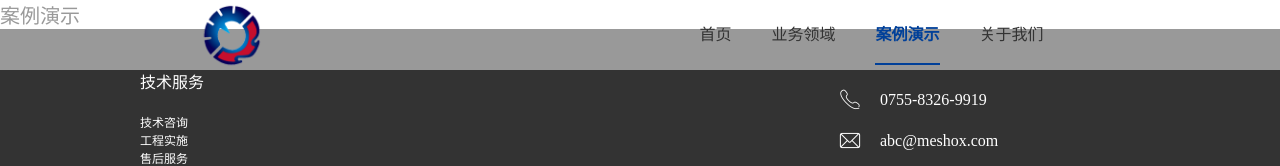
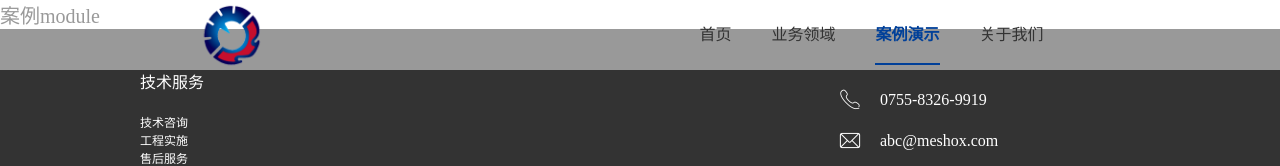
Before and after one commit to zhangaixia602/client, a React (Create React App) app: page /case in a window 1280 px wide. Shown: the top 166 px of the page. Built offline with nearby package versions, Linux system fonts and the light colour scheme.

Commit message:
更新代码

```diff
--- a/src/view/Case/index.jsx
+++ b/src/view/Case/index.jsx
@@ -2,7 +2,7 @@ import React from 'react';
 export default class Case extends React.Component{
   render(){
     return (
-      <div>案例演示</div>
+      <div>案例module</div>
     )
   }
 }
```
